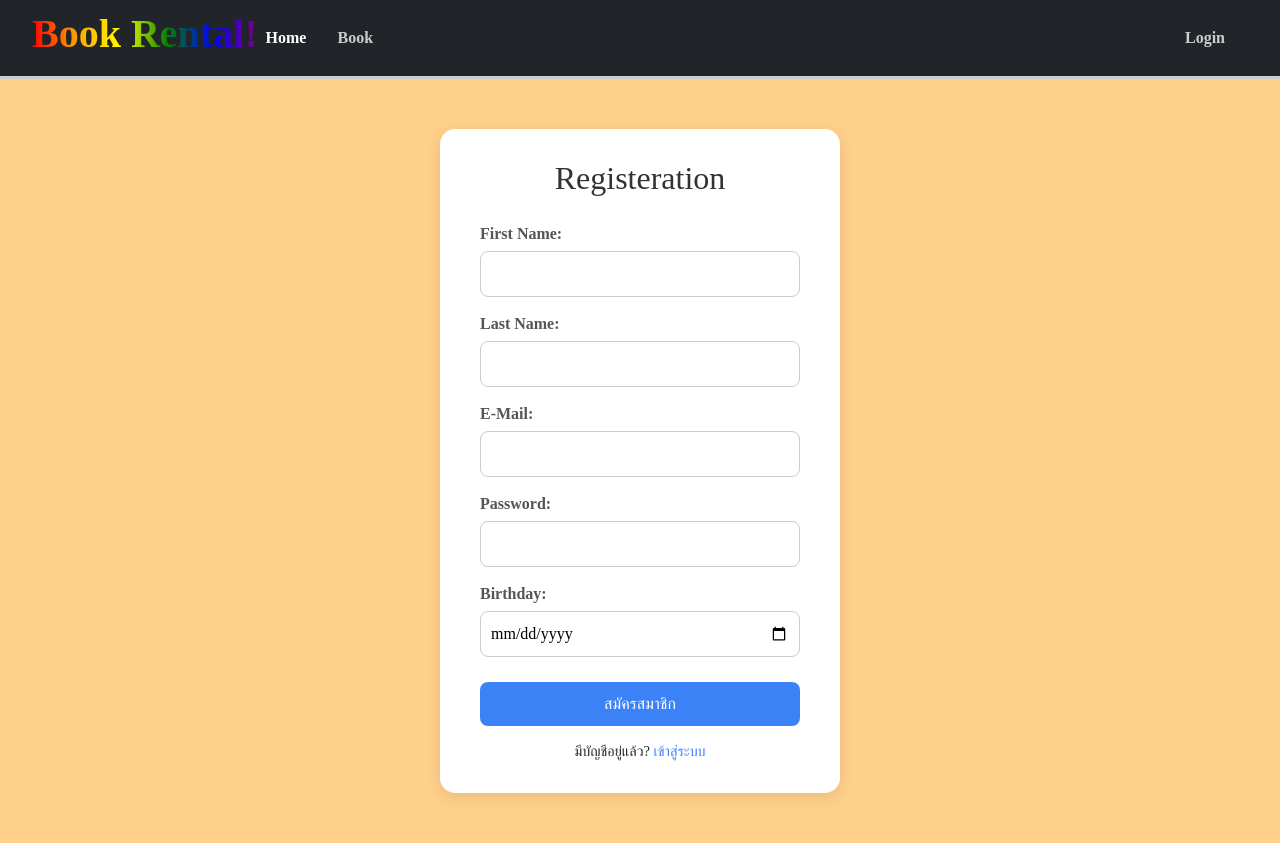
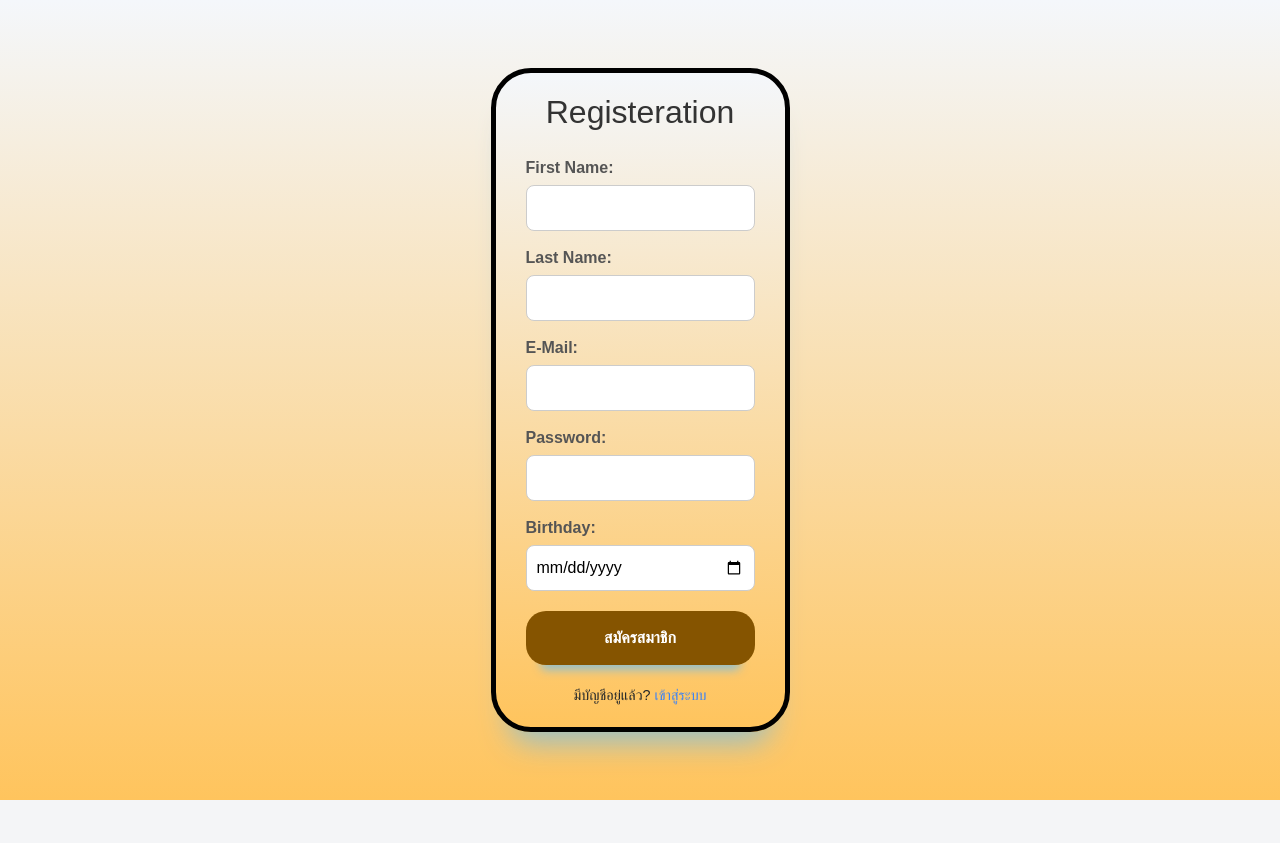
Before and after one commit to 6731501113-SVR/pro, a Flask app: page /register in a window 1280 px wide. After the commit the page ends 800 px from the top, so only its background shows below. Run offline with Flask 3, Linux system fonts and the light colour scheme.

Commit message:
make login register popup overlay - don't finish yet

```diff
--- a/app.py
+++ b/app.py
@@ -92,11 +92,16 @@ def login():
 
     return render_template('login.html')
 
+@app.route('/check_login')
+def check_login():
+    return {"logged_in": 'user_id' in session}
+
+
 @app.route('/logout')
 def logout():
     session.clear()
     flash("‼️ Logged out successfully ‼️", "info")
-    return redirect(url_for('login'))
+    return redirect('/')
 
 @app.route('/book')
 def book():
--- a/templates/layout.html
+++ b/templates/layout.html
@@ -33,8 +33,12 @@
             <a class="nav-link active" aria-current="page" href="/">Home</a>
           </li>
           <li class="nav-item">
-            <a class="nav-link" href="/book">Book</a>
+            <a class="nav-link active" aria-current="page" href="/home2">Home2(beta)</a>
           </li>
+          <li class="nav-item">
+            <a class="nav-link" href="javascript:void(0)" onclick="goToBook()">Book</a>
+          </li>
+
         </ul>
 
         <!-- เมนูฝั่งขวา -->
@@ -54,10 +58,14 @@
         {% else %}
         <ul class="navbar-nav ms-auto d-flex align-items-center">
           <li class="nav-item">
-            <a class="nav-link" href="/login">Login</a>
+            <a class="nav-link" href="javascript:void(0)" onclick="openOverlay('/login')">Login</a>
+          </li>
+          <li class="nav-item">
+            <a class="nav-link" href="javascript:void(0)" onclick="openOverlay('/register')">Register</a>
           </li>
         </ul>
         {% endif %}
+
 
       </div>
 
@@ -118,6 +126,116 @@
 
     }
   </style>
+
+  <!-- This part for popup login and register-->
+  <div id="overlayFrame" class="overlay-frame">
+    <div class="overlay-content">
+      <button id="closeOverlay" class="btn btn-danger btn-sm close-btn">✖</button>
+      <iframe id="overlayIframe" src="" frameborder="0"></iframe>
+    </div>
+  </div>
+
+  <style>
+    /* Background dim */
+    .overlay-frame {
+      display: none;
+      position: fixed;
+      inset: 0;
+      background: rgba(0, 0, 0, 0.6);
+      z-index: 9999;
+      justify-content: center;
+      align-items: center;
+      backdrop-filter: blur(6px);
+    }
+
+    /* Content box */
+    .overlay-content {
+      position: relative;
+      background: white;
+      border-radius: 15px;
+      overflow: hidden;
+      width: 450px;
+      max-width: 95%;
+      height: 600px;
+      box-shadow: 0 10px 30px rgba(0, 0, 0, 0.4);
+      animation: popup 0.3s ease-out;
+    }
+
+    @keyframes popup {
+      from {
+        transform: scale(0.9);
+        opacity: 0;
+      }
+
+      to {
+        transform: scale(1);
+        opacity: 1;
+      }
+    }
+
+    /* iframe */
+    .overlay-content iframe {
+      width: 100%;
+      height: 100%;
+      border: none;
+    }
+
+    /* close button */
+    .close-btn {
+      position: absolute;
+      top: 8px;
+      right: 8px;
+      z-index: 10;
+    }
+  </style>
+
+  <script>
+    document.addEventListener("DOMContentLoaded", () => {
+      const overlay = document.getElementById("overlayFrame");
+      const iframe = document.getElementById("overlayIframe");
+      const closeBtn = document.getElementById("closeOverlay");
+
+      // ✅ เปิด overlay พร้อมโหลดหน้า login หรือ register
+      window.openOverlay = function (page) {
+        iframe.src = page;
+        overlay.style.display = "flex";
+      }
+
+      // ✅ ปิด overlay
+      closeBtn.addEventListener("click", () => {
+        overlay.style.display = "none";
+        iframe.src = "";
+      });
+
+      // ✅ เมื่อ iframe (login) ส่งข้อความกลับมาหลัง login เสร็จ
+      window.addEventListener("message", (event) => {
+        if (event.data === "login_success") {
+          overlay.style.display = "none";
+          iframe.src = "";
+          location.reload(); // รีโหลดเพื่ออัปเดตชื่อผู้ใช้
+        }
+      });
+    });
+
+    // ✅ ฟังก์ชันตรวจ login แล้วค่อยเข้า Book
+    async function goToBook() {
+      try {
+        const res = await fetch("/check_login");
+        const data = await res.json();
+
+        if (data.logged_in) {
+          window.location.href = "/book";
+        } else {
+          openOverlay("/login");
+        }
+      } catch (err) {
+        console.error("Error checking login:", err);
+        openOverlay("/login");
+      }
+    }
+  </script>
+
+
 </body>
 
 </html>
--- /dev/null
+++ b/templates/layout_nonavbar.html
@@ -0,0 +1,30 @@
+<!DOCTYPE html>
+<html lang="en">
+
+<head>
+  <meta charset="UTF-8">
+  <meta name="viewport" content="width=device-width, initial-scale=1.0">
+  <title>Overlay Form</title>
+  <link href="https://cdn.jsdelivr.net/npm/bootstrap@5.3.8/dist/css/bootstrap.min.css" rel="stylesheet">
+  <style>
+
+
+    body {
+      background: linear-gradient(0deg, rgb(255, 196, 93) 0%, rgb(244, 247, 251) 100%);
+      background-clip: padding-box;
+      font-family: "Prompt", sans-serif;
+      display: flex;
+      align-items: center;
+      justify-content: center;
+      min-height: 100vh;
+    }
+
+  </style>
+</head>
+
+<body>
+  {% block content %}
+  {% endblock %}
+</body>
+
+</html>
--- a/templates/register.html
+++ b/templates/register.html
@@ -1,18 +1,23 @@
-{% extends "layout.html" %}
+{% extends "layout_nonavbar.html" %}
 {% block content %}
 <style>
-    body {
-        background-color: #f5f6fa;
-        font-family: "Prompt", sans-serif;
+
+    .register-container {
+        max-width: 350px;
+        background: #000000;
+        background: linear-gradient(0deg, rgb(255, 196, 93) 0%, rgb(244, 247, 251) 100%);
+        border-radius: 40px;
+        border: 5px solid rgb(0, 0, 0);
+        box-shadow: rgba(133, 189, 215, 0.8784313725) 0px 30px 30px -20px;
+        margin: 60px auto;
+        /* 60px เว้นด้านบน-ล่าง, auto จัดกึ่งกลางแนวนอน */
+        padding: 20px 30px;
+        /* เพิ่มระยะห่างภายในเล็กน้อย (ไม่จำเป็นแต่ช่วยให้ดูดีขึ้น) */
     }
 
-    .register-container {
-        width: 400px;
-        margin: 50px auto;
-        background: #fff;
-        padding: 30px 40px;
-        border-radius: 15px;
-        box-shadow: 0 4px 15px rgba(0,0,0,0.1);
+    form {
+        margin: 0;
+        /* ลบ margin ออก */
     }
 
     h2 {
@@ -46,16 +51,17 @@
     }
 
     button {
+        display: block;
         width: 100%;
-        padding: 10px;
-        background-color: #3b82f6;
-        color: #fff;
+        font-weight: bold;
+        background: linear-gradient(45deg, rgb(133, 84, 0) 0%, rgb(133, 84, 0) 100%);
+        color: white;
+        padding-block: 15px;
+        margin: 20px auto;
+        border-radius: 20px;
+        box-shadow: rgba(133, 189, 215, 0.8784313725) 0px 20px 10px -15px;
         border: none;
-        border-radius: 8px;
-        font-size: 1rem;
-        cursor: pointer;
-        transition: 0.3s;
-        margin-top: 10px;
+        transition: all 0.2s ease-in-out;
     }
 
     button:hover {
@@ -99,11 +105,11 @@
     <h2>Registeration</h2>
 
     {% with messages = get_flashed_messages(with_categories=true) %}
-      {% if messages %}
-        {% for category, message in messages %}
-          <div class="flash {{ category }}">{{ message }}</div>
-        {% endfor %}
-      {% endif %}
+    {% if messages %}
+    {% for category, message in messages %}
+    <div class="flash {{ category }}">{{ message }}</div>
+    {% endfor %}
+    {% endif %}
     {% endwith %}
 
     <form method="POST">
```
Also changed, not shown: templates/login.html (+15 -4 lines).
